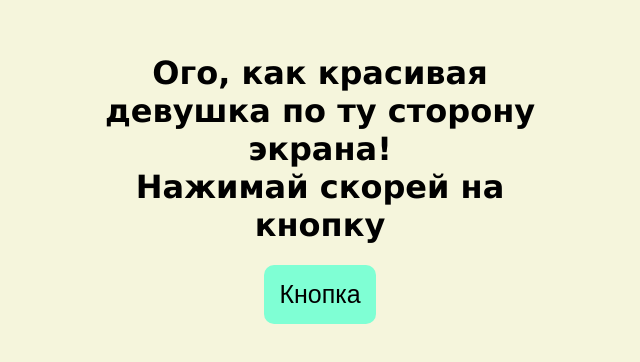
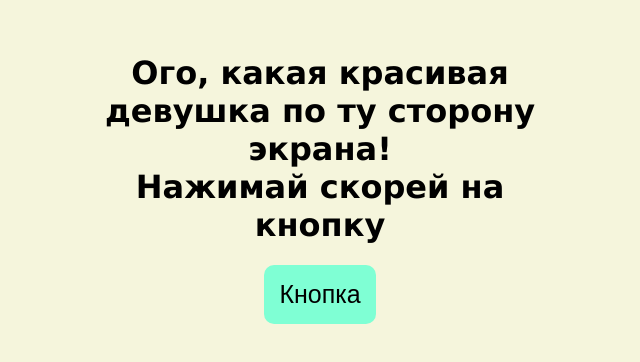
Before and after one commit to EvgeniiSimanin2/Ksysha, a plain HTML site: page index.html in a window 1280 px wide. Shown: the part 222-584 px from the top of the page, without its empty margins (320-960 px from the left). Drawn offline with nearby package versions, Linux system fonts and the light colour scheme.

Commit message:
Update index.html

```diff
--- a/index.html
+++ b/index.html
@@ -13,7 +13,7 @@
 <body>
    <div class="wrap">
       <div id="greeting">
-         <h1>Ого, как красивая девушка по ту сторону экрана! <br /> Нажимай
+         <h1>Ого, какая красивая девушка по ту сторону экрана! <br /> Нажимай
             скорей на кнопку</h1>
          <button>Кнопка</button>
       </div>
```
